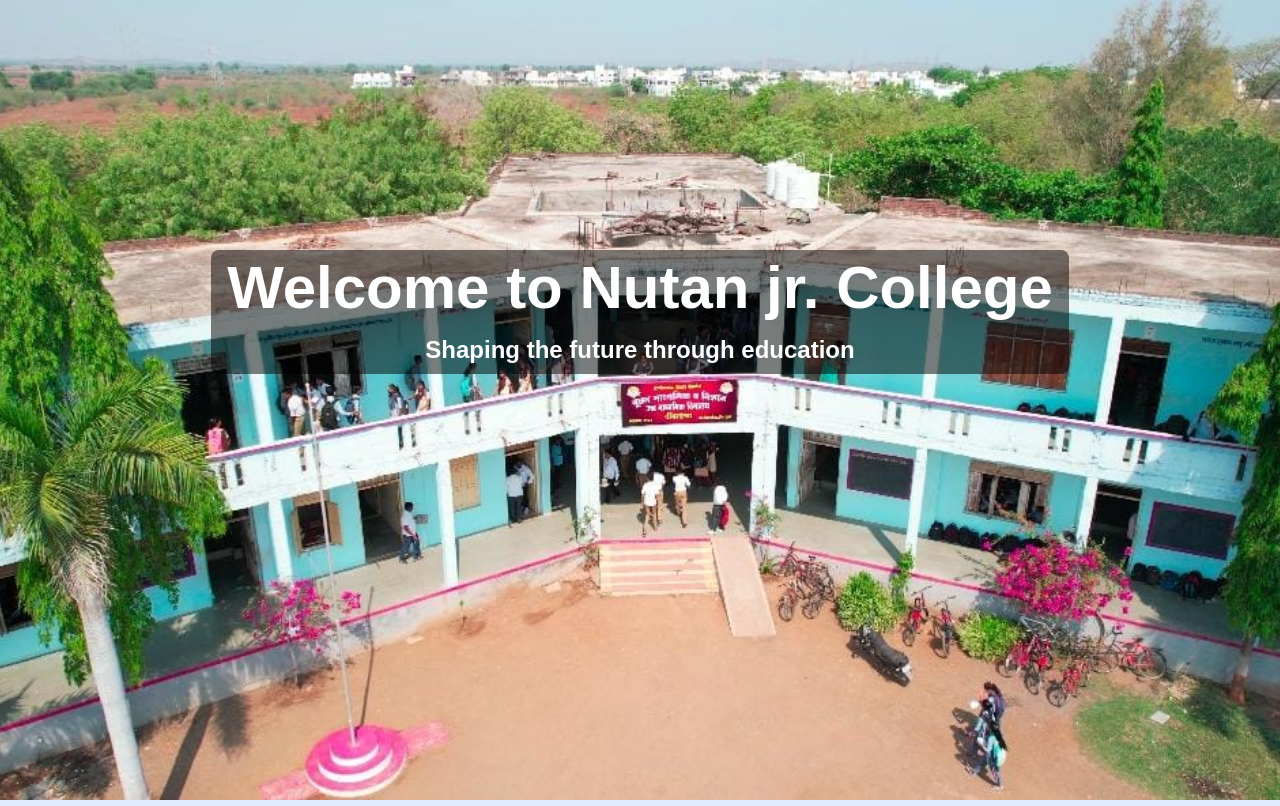
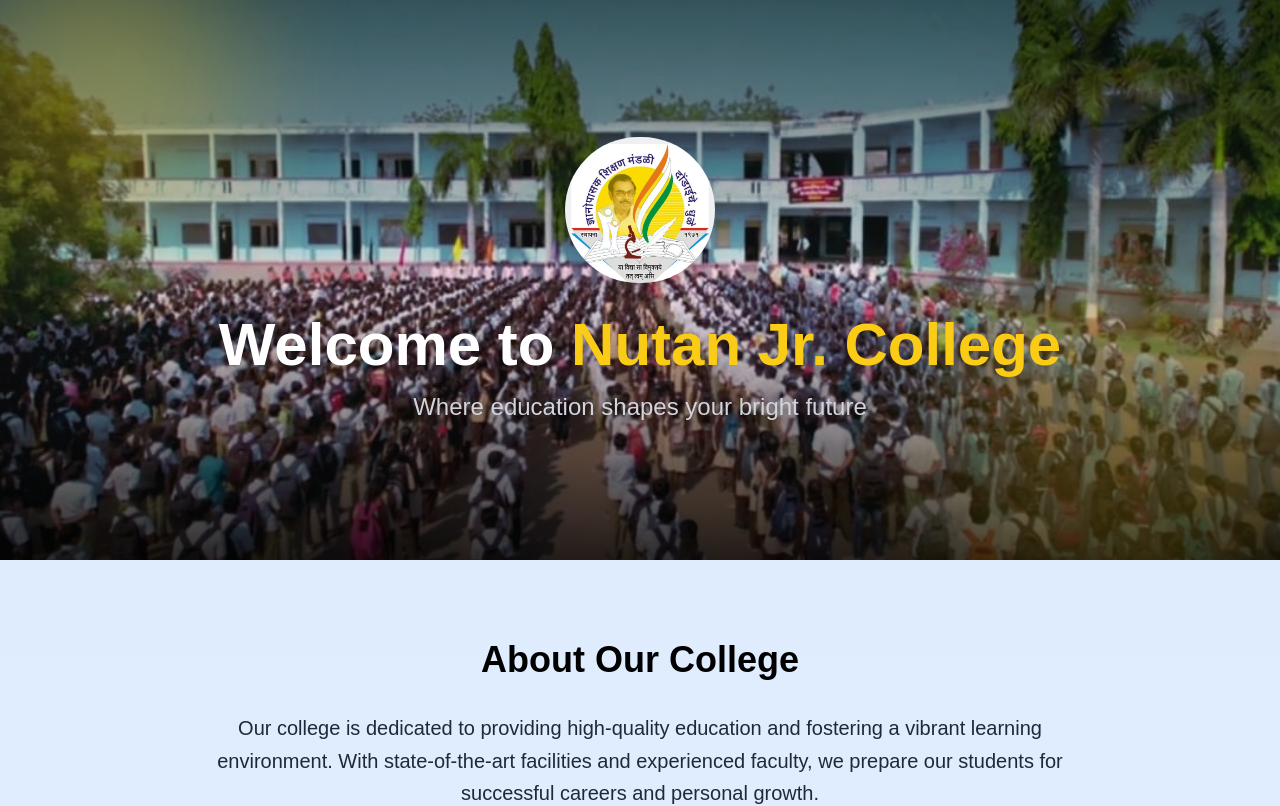
Before and after one commit to Hitesh007-p/college-portfolio, a Next.js app: page / in a window 1280 px wide. Shown: the top 806 px of the page. Built offline with nearby package versions, Linux system fonts and the light colour scheme.

Commit message:
adding logo

```diff
--- a/components/Hero.tsx
+++ b/components/Hero.tsx
@@ -1,22 +1,63 @@
 'use client';
 import { motion } from 'framer-motion';
+import Image from 'next/image';
 
 export default function Hero() {
   return (
     <section
-      className="h-screen flex items-center justify-center bg-cover bg-center"
+      className="h-screen sm:h-[80vh] md:h-[70vh] flex items-center justify-center bg-cover bg-center relative overflow-hidden"
       style={{
-        backgroundImage: "url('/image6.jpg')",
+        backgroundImage: "url('/image1.jpg')",
       }}
     >
+      {/* Gradient Overlay */}
+      <div className="absolute inset-0 bg-gradient-to-b from-black/50 via-transparent to-black/80 z-0"></div>
+
+      {/* Animated Background Shapes */}
       <motion.div
-        initial={{ opacity: 0, y: 20 }}
+        className="absolute top-[-50px] left-[-50px] w-72 h-72 bg-yellow-400 opacity-30 rounded-full blur-3xl z-0"
+        animate={{ x: [0, 50, 0], y: [0, -50, 0] }}
+        transition={{
+          duration: 6,
+          repeat: Infinity,
+          ease: 'easeInOut',
+        }}
+      ></motion.div>
+      <motion.div
+        className="absolute bottom-[-50px] right-[-50px] w-96 h-96 bg-yellow-400 opacity-20 rounded-full blur-3xl z-0"
+        animate={{ x: [0, -50, 0], y: [0, 50, 0] }}
+        transition={{
+          duration: 8,
+          repeat: Infinity,
+          ease: 'easeInOut',
+        }}
+      ></motion.div>
+
+      {/* Hero Content */}
+      <motion.div
+        initial={{ opacity: 0, y: 50 }}
         animate={{ opacity: 1, y: 0 }}
-        transition={{ duration: 0.8 }}
-        className="text-6xl font-bold mb-4 text-white bg-black bg-opacity-50 px-4 py-2 rounded-lg text-center relative -top-20"
+        transition={{ duration: 1 }}
+        className="z-10 text-center px-6"
       >
-        <h1 className="text-6xl font-bold mb-4 ">Welcome to Nutan jr. College</h1>
-        <p className="text-2xl">Shaping the future through education</p>
+        {/* Logo */}
+        <div className="mb-8 flex justify-center">
+          <Image
+            src="/logo.jpg"
+            alt="Nutan Jr. College Logo"
+            width={150}
+            height={150}
+            className="rounded-full shadow-lg"
+          />
+        </div>
+
+        {/* Hero Heading */}
+        <h1 className="text-5xl sm:text-6xl font-extrabold text-white leading-tight drop-shadow-lg">
+          Welcome to <span className="text-yellow-400">Nutan Jr. College</span>
+        </h1>
+        <p className="mt-4 text-lg sm:text-2xl text-gray-300 drop-shadow-md">
+          Where education shapes your bright future
+        </p>
       </motion.div>
     </section>
   );
```
Also changed, not shown: public/logo.jpg (added).
